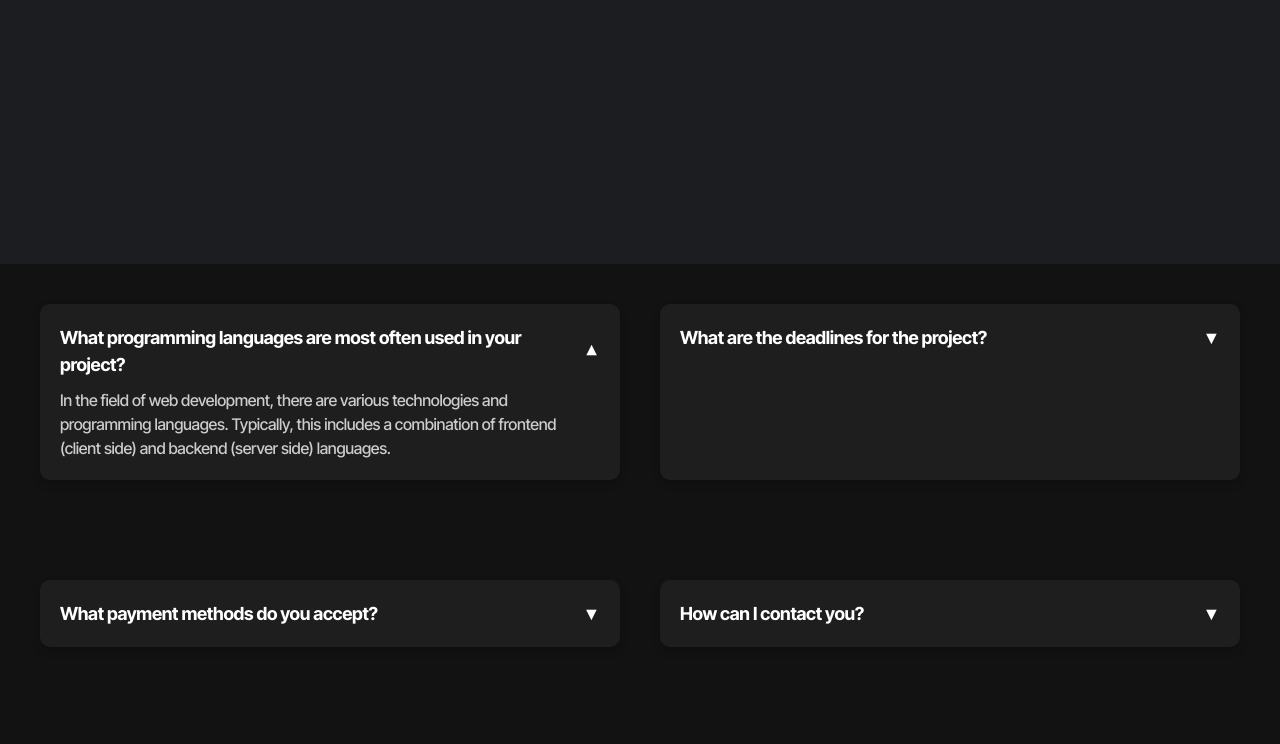
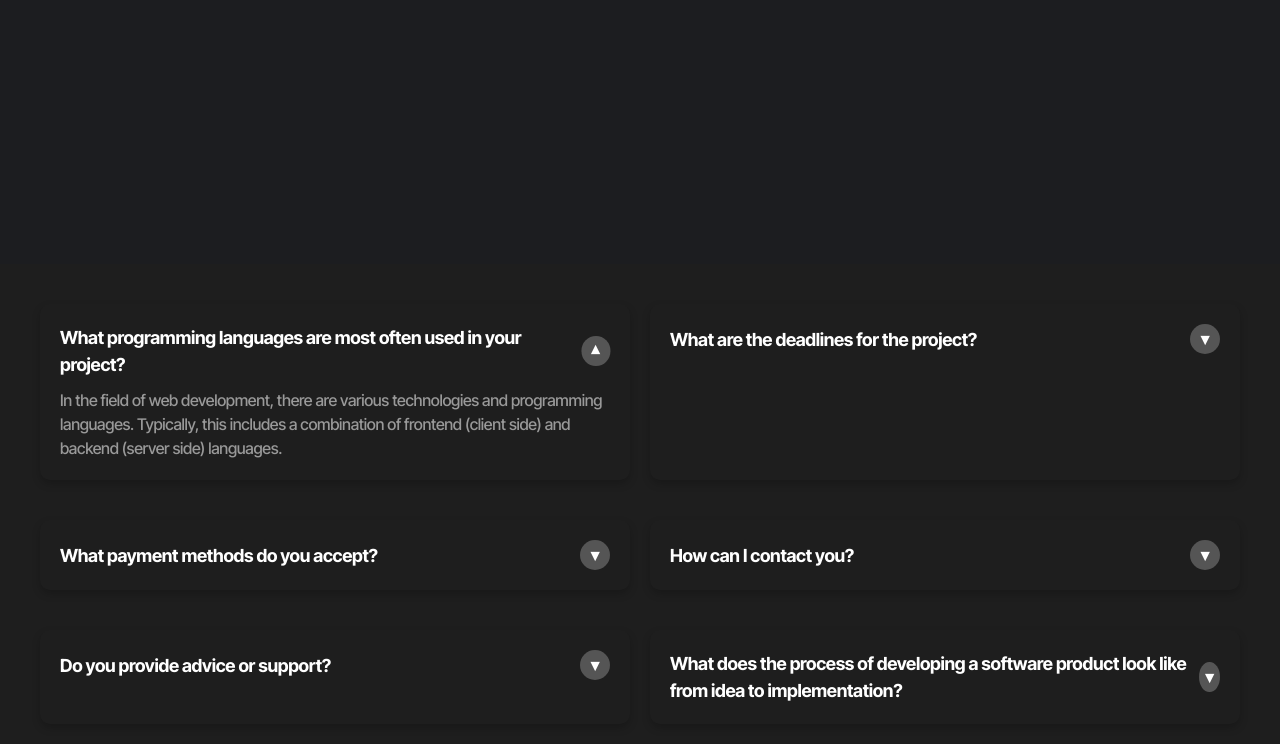
Before and after one commit to GoitStudentsWorks/js_111_ComeONDuDE18, a website built with Vite: page src/index.html in a window 1280 px wide. Both pictures are taken after a click on the element 330 px from the left and 351 px from the top of the page. Shown: the top 744 px of the page. Built offline with nearby package versions, Linux system fonts and the light colour scheme.

Commit message:
add index file

```diff
--- a/src/css/faq.css
+++ b/src/css/faq.css
@@ -1,13 +1,13 @@
 /* Стили для секции FAQ */
 #faq-section {
-  background-color: #121212;
-  padding: 40px 20px;
+  background-color: #1e1e1e;
+  padding: 40px 10px; /* Уменьшен отступ по бокам */
 }
 
 .faq-container {
   display: grid;
   grid-template-columns: repeat(2, 1fr); /* Две колонки на ПК */
-  gap: 40px; /* Расстояние между элементами */
+  gap: 20px; /* Расстояние между карточками */
   max-width: 1200px;
   margin: 0 auto;
 }
@@ -19,7 +19,7 @@
   box-shadow: 0 4px 8px rgba(0, 0, 0, 0.2);
   transition: transform 0.3s ease, box-shadow 0.3s ease;
   overflow: hidden;
-  margin-bottom: 60px; /* Увеличен отступ снизу для дополнительного пространства */
+  margin-bottom: 20px;
 }
 
 .faq-item:hover {
@@ -41,20 +41,26 @@
 }
 
 .faq-arrow {
-  font-size: 18px;
+  display: flex;
+  justify-content: center;
+  align-items: center;
+  width: 30px;
+  height: 30px;
+  border-radius: 50%;
+  background-color: #555; /* Серый круг */
+  color: #fff; /* Белая стрелка */
+  font-size: 16px;
   transition: transform 0.3s ease;
-  color: #fff; /* Стрелка тоже белая */
 }
 
 .faq-content {
   font-size: 16px;
   line-height: 1.5;
-  color: #ccc;
+  color: #999; /* Текст серого цвета */
   margin-top: 10px;
-  display: none;
+  display: none; /* Скрываем контент по умолчанию */
 }
 
-/* Стили для активного элемента */
 .faq-item.active .faq-arrow {
   transform: rotate(180deg); /* Переворачиваем стрелку */
 }
@@ -68,17 +74,4 @@
   .faq-container {
     grid-template-columns: 1fr; /* Одна колонка */
   }
-
-  .faq-item {
-    padding: 15px;
-    margin-bottom: 40px; /* Уменьшен отступ снизу для мобильных */
-  }
-
-  .faq-header h3 {
-    font-size: 16px;
-  }
-
-  .faq-content {
-    font-size: 14px;
-  }
 }
--- a/src/js/faq.js
+++ b/src/js/faq.js
@@ -1,16 +1,10 @@
-// Логика для FAQ (показ/скрытие контента)
-document.querySelectorAll('.faq-header').forEach(header => {
+// Получаем все элементы FAQ
+const faqItems = document.querySelectorAll('.faq-item');
+
+// Добавляем обработчики событий на каждый элемент
+faqItems.forEach(item => {
+  const header = item.querySelector('.faq-header');
   header.addEventListener('click', () => {
-    const item = header.parentElement;
-
-    // Закрываем другие открытые элементы
-    document.querySelectorAll('.faq-item').forEach(el => {
-      if (el !== item) {
-        el.classList.remove('active'); // Скрываем остальные элементы
-      }
-    });
-
-    // Открываем или закрываем текущий элемент
-    item.classList.toggle('active');
+    item.classList.toggle('active'); // Переключаем состояние текущего элемента
   });
 });
```
